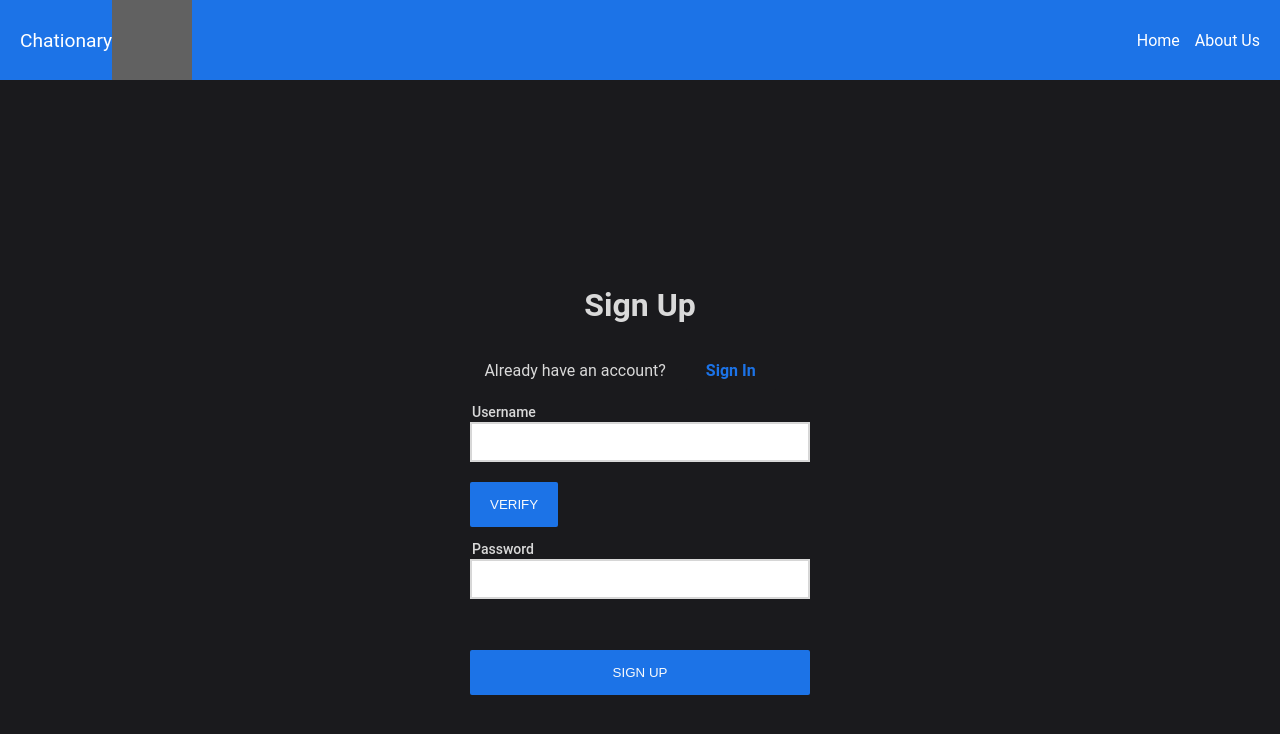
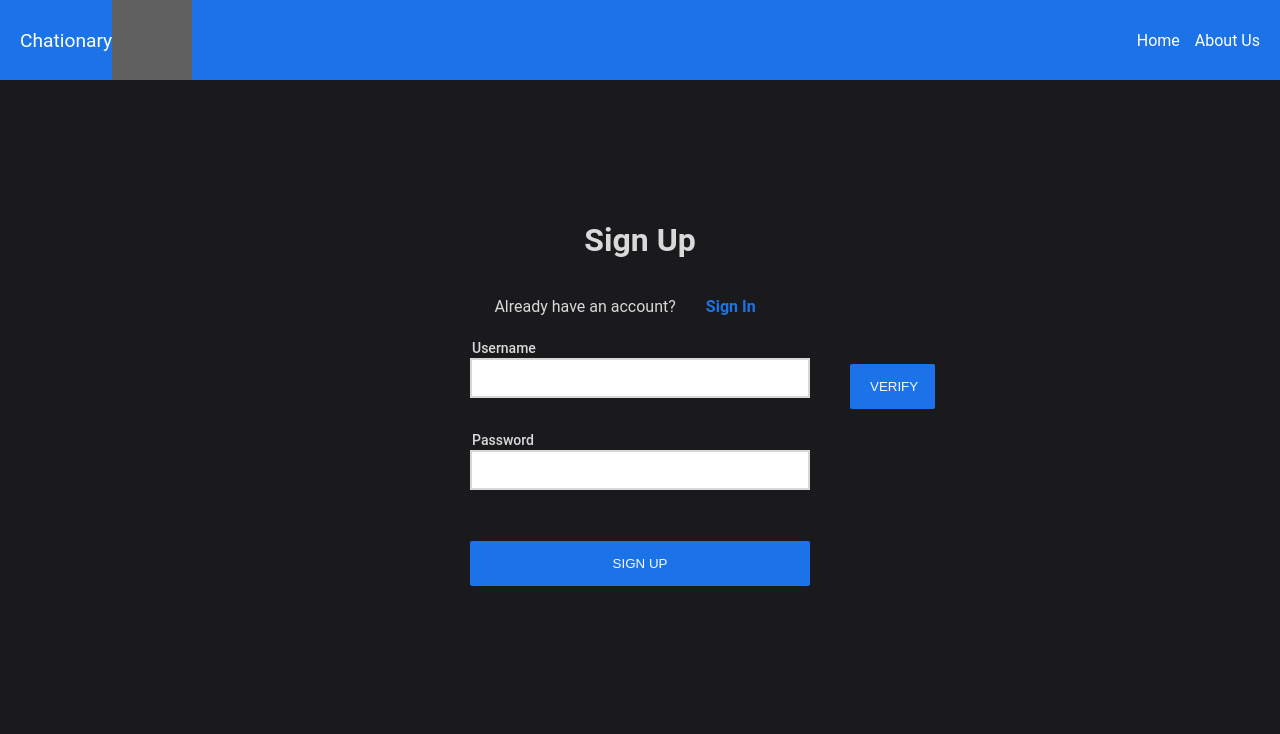
Before and after one commit to Team-Wobbegong/Chationary, a React app: page /signup in a window 1280 px wide. Shown: the top 734 px of the page. Built offline with nearby package versions, Linux system fonts and the light colour scheme; grey boxes are pictures that could not be loaded.

Commit message:
add verify name functionality

```diff
--- a/src/components/MenuItems.js
+++ b/src/components/MenuItems.js
@@ -1,7 +1,4 @@
 export const MenuItems = [
   { itemName: 'Home', link: '/', itemId: 0 },
-  // { itemName: 'Chatrooms', link: '/Chatrooms', itemId: 1 },
-  // { itemName: 'Sign In', link: '/signin', itemId: 2 },
-  // { itemName: 'Sign Up', link: '/signup', itemId: 3 },
   { itemName: 'About Us', link: '/team', iteamId: 4 },
 ];
--- a/src/components/Signin.jsx
+++ b/src/components/Signin.jsx
@@ -5,7 +5,7 @@ import useInputState from './useInputState';
 const Signin = ({ history }) => {
   const [username, handleUsername] = useInputState('');
   const [password, handlePassword] = useInputState('');
-  const [show, setShow] = useState(false);
+  const [warn, setWarn] = useState(false);
 
   const handleSubmit = async (e) => {
     e.preventDefault();
@@ -14,7 +14,7 @@ const Signin = ({ history }) => {
     console.log('body==>', body);
 
     try {
-      const response = await fetch('http://localhost:8080/auth/signin', {
+      const response = await fetch('/auth/signin', {
         method: 'POST',
         headers: {
           'Content-Type': 'application/json',
@@ -23,50 +23,52 @@ const Signin = ({ history }) => {
       });
 
       //console.log('response => ', response);
-      //console.log('response.status => ', response.status);
 
       if (response.status === 200) {
         console.log('Signed In!');
         //redirect to Home
-
         history.push(`/join/${username}`);
       } else {
-        setShow(true);
+        setWarn(true);
+
+        setTimeout(() => {
+          setWarn(false);
+        }, 2000);
       }
     } catch (error) {
       console.log('Error in handleSubmit of SignIn component:', error);
     }
   };
-  const styleNo = {
+  const styleRed = {
     color: 'red',
   };
   return (
-    <div className='signin'>
+    <div className="signin">
       <h1>Sign In</h1>
 
-      <div className='redirect-to-signup'>
+      <div className="redirect-to-signup">
         <p>New to Chationary?</p>
-        <Link to='/signup' className='link-signup'>
+        <Link to="/signup" className="link-signup">
           Sign Up
         </Link>
       </div>
 
-      <form className='form-signin' onSubmit={handleSubmit}>
+      <form className="form-signin" onSubmit={handleSubmit}>
         <label>
           <span>Username</span>
-          <input type='text' value={username} onChange={handleUsername} />
+          <input type="text" value={username} onChange={handleUsername} />
         </label>
 
         <label>
           <span>Password</span>
-          <input type='password' value={password} onChange={handlePassword} />
+          <input type="password" value={password} onChange={handlePassword} />
         </label>
-        <button className='btn btn-signin'>Sign In</button>
-        {show ? (
-          <p style={styleNo}>
+        <button className="btn btn-signin">Sign In</button>
+        {warn && (
+          <p style={styleRed}>
             Invalid Username Or Password. Please Try Again Or Go To Sign Up.
           </p>
-        ) : null}
+        )}
       </form>
     </div>
   );
--- a/src/components/Signup.jsx
+++ b/src/components/Signup.jsx
@@ -1,15 +1,13 @@
 import React, { useState } from 'react';
 import { Link } from 'react-router-dom';
 import axios from 'axios';
-//import useToggle from './useToggle';
 import useInputState from './useInputState';
 
 const Signup = ({ history }) => {
   const [username, handleUsername] = useInputState('');
   const [password, handlePassword] = useInputState('');
-  const [state, setState] = useState(false);
-  const [show, setShow] = useState(true);
-  const [warn, toggleWarn] = useState(false);
+  const [warn, setWarn] = useState(false);
+  const [nameExists, setNameExists] = useState(null);
 
   const handleSubmit = async (e) => {
     e.preventDefault();
@@ -18,7 +16,7 @@ const Signup = ({ history }) => {
     console.log('body==>', body);
 
     try {
-      const response = await fetch('http://localhost:8080/auth/signup', {
+      const response = await fetch('/auth/signup', {
         method: 'POST',
         headers: {
           'Content-Type': 'application/json',
@@ -33,83 +31,95 @@ const Signup = ({ history }) => {
         //redirect to Home
         history.push(`/join/${username}`);
       } else {
-        console.log(true);
-        toggleWarn(true);
+        setWarn(true);
+        setTimeout(() => {
+          setWarn(false);
+        }, 2000);
       }
     } catch (error) {
       console.log('Error in handleSubmit of SignUp component:', error);
     }
   };
 
-  const handleClick = (e) => {
+  const handleClick = async (e) => {
     e.preventDefault();
 
-    console.log('username===>', username);
+    const body = { username };
+    console.log('body==>', body);
 
-    axios
-      .post('/auth/verify', { username })
-      .then((res) => {
-        console.log('res.data===>', res.data);
-        // true or false
-        if (res.data) {
-          setState(res.data);
-        } else {
-          setState(res.data);
-          setShow(res.data);
-        }
-      })
-      .catch((err) => {
-        console.log('err===>', err);
+    try {
+      const response = await fetch('/auth/verify', {
+        method: 'POST',
+        headers: {
+          'Content-Type': 'application/json',
+        },
+        body: JSON.stringify(body),
       });
+      const data = await response.json();
+
+      console.log('response => ', response);
+      console.log('data => ', data);
+
+      if (response.status === 200) {
+        // data is true or false
+        setNameExists(data);
+
+        setTimeout(() => {
+          setNameExists(null);
+        }, 2000);
+      } else {
+        setWarn(true);
+
+        setTimeout(() => {
+          setWarn(false);
+        }, 2000);
+      }
+    } catch (error) {
+      console.log('Error in handleClick of SignUp component:', error);
+    }
   };
 
-  const styleNo = {
+  const styleRed = {
     color: 'red',
   };
-  const styleYes = {
+  const styleGreen = {
     color: 'green',
   };
 
   return (
-    <div className='signup'>
+    <div className="signup">
       <h1>Sign Up</h1>
 
-      <div className='redirect-to-signin'>
+      <div className="redirect-to-signin">
         <p>Already have an account?</p>
-        <Link to='/' className='link-signin'>
+        <Link to="/" className="link-signin">
           Sign In
         </Link>
       </div>
 
-      <form className='form-signup' onSubmit={handleSubmit}>
+      <form className="form-signup" onSubmit={handleSubmit}>
         <label>
           <span>Username</span>
-
-          <input type='text' value={username} onChange={handleUsername} />
-          {state ? (
-            <div>
-              <div style={styleNo}>username already exists!</div>
-
-              <button onClick={handleClick}>verify</button>
-            </div>
-          ) : (
-            <div>
-              {show ? null : <div style={styleYes}>you are all good!</div>}
-
-              <button onClick={handleClick}>verify</button>
-            </div>
-          )}
+          <input type="text" value={username} onChange={handleUsername} />
         </label>
 
         <label>
           <span>Password</span>
-          <input type='password' value={password} onChange={handlePassword} />
+          <input type="password" value={password} onChange={handlePassword} />
         </label>
-        <button className='btn btn-signup'>Sign Up</button>
+        <button className="btn btn-signup">Sign Up</button>
         {warn ? (
-          <p style={styleNo}>Sign Up Not Completed. Please Try Again</p>
+          <p style={styleRed}>Sign Up Not Completed. Please Try Again</p>
         ) : null}
       </form>
+      <div class="verify">
+        <button onClick={handleClick}>verify</button>
+        {nameExists === null ? null : nameExists ? (
+          <p style={styleRed}>username already exists!</p>
+        ) : (
+          <p style={styleGreen}>you are all good!</p>
+        )}
+      </div>
     </div>
   );
 };
--- a/src/styles/_Join.css
+++ b/src/styles/_Join.css
@@ -1,11 +1,13 @@
 .homeOuterContainer {
   overflow: hidden;
+  background-color: #1a1a1d;
+  text-align: center;
   display: flex;
-  justify-content: center;
-  text-align: center;
+  flex-direction: column;
+  /* justify-content: center; */
+  align-items: center;
   height: 100vh;
-  align-items: center;
-  background-color: #1a1a1d;
+  padding-top: 180px;
 }
 
 .homeInnerContainer {
--- a/src/styles/_Signin.css
+++ b/src/styles/_Signin.css
@@ -1,11 +1,11 @@
 .signin {
   overflow: hidden;
+  background-color: #1a1a1d;
   display: flex;
   flex-direction: column;
-  justify-content: center;
   align-items: center;
   height: 100vh;
-  background-color: #1a1a1d;
+  padding-top: 120px;
 }
 .signin h1,
 span {
@@ -33,7 +33,7 @@ span {
   border: none;
   outline: none;
   margin: 0 20px;
-  padding: 10px 20px;
+  padding: 10px 10px;
   border-radius: 2px;
   text-align: center;
   text-decoration: none;
--- a/src/styles/_Signup.css
+++ b/src/styles/_Signup.css
@@ -1,11 +1,11 @@
 .signup {
   overflow: hidden;
+  background-color: #1a1a1d;
   display: flex;
   flex-direction: column;
-  justify-content: center;
   align-items: center;
   height: 100vh;
-  background-color: #1a1a1d;
+  padding-top: 120px;
 }
 
 .signup h1,
@@ -34,7 +34,7 @@ span {
   border: none;
   outline: none;
   margin: 0 20px;
-  padding: 10px 20px;
+  padding: 10px 10px;
   border-radius: 2px;
   text-align: center;
   text-decoration: none;
@@ -80,3 +80,13 @@ button.btn-signup {
   margin-top: 25px;
   width: 340px;
 }
+
+.verify {
+  position: absolute;
+  top: 364px;
+  left: 850px;
+}
+
+.verify button {
+  width: 85px;
+}
```
Also changed, not shown: src/components/MainNav.jsx (+0 -16 lines), 2 other files (tests, documents, lock files or other folders).
